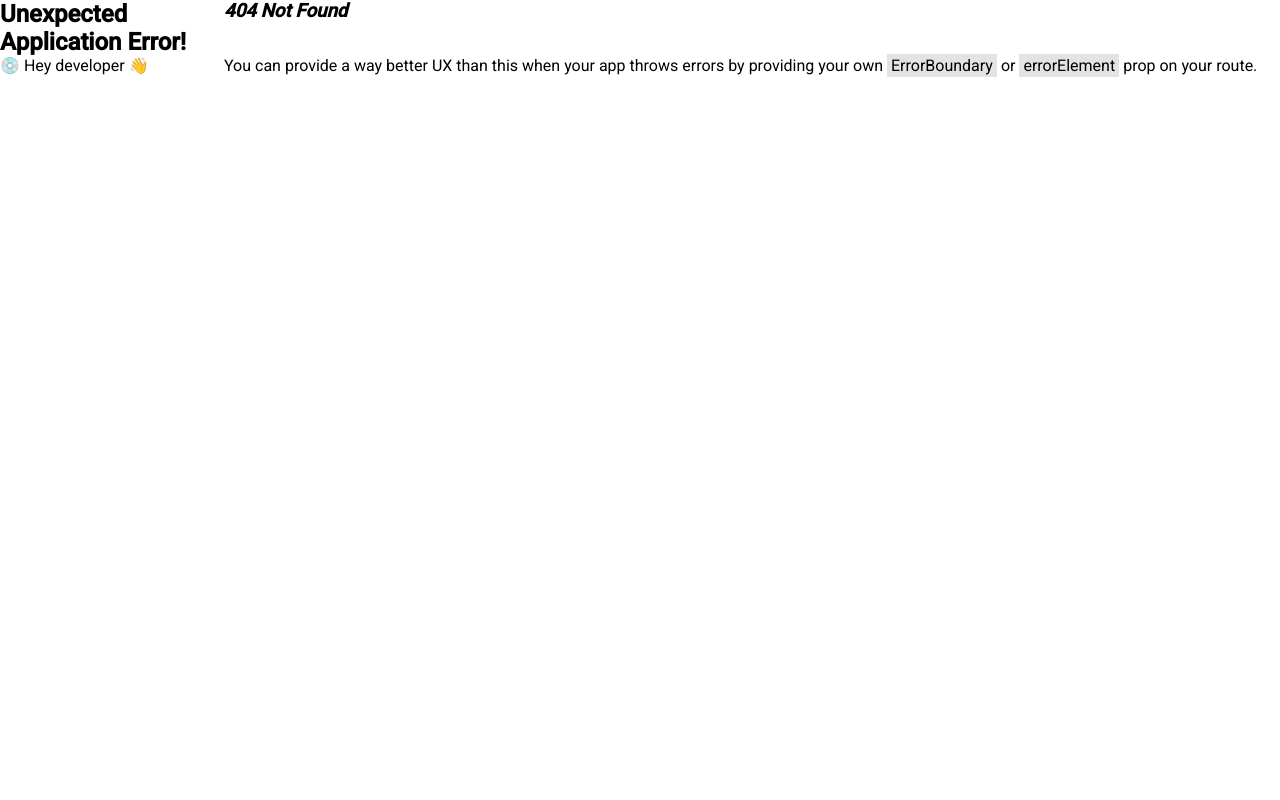
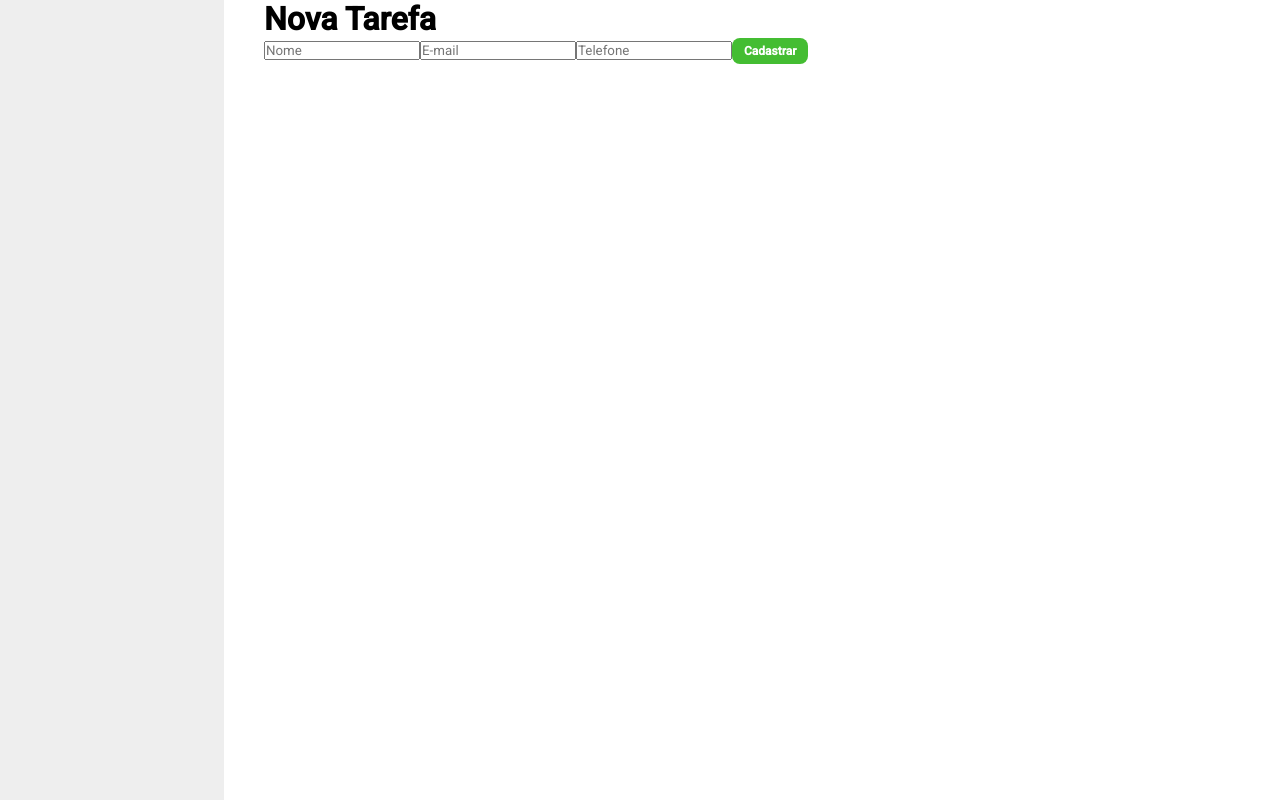
Before and after one commit to Stanley-Felix-Bergamo/Lista-de-contatos, a React (Create React App) app: page /novo in a window 1280 px wide. Before the commit this address had no page. Built offline with nearby package versions, Linux system fonts and the light colour scheme.

Commit message:
feat:criando pagina de cadastro de contato

```diff
--- a/src/App.tsx
+++ b/src/App.tsx
@@ -3,12 +3,17 @@ import EstiloGlobal, { Container } from './styles'
 import Home from './Pages/Home'
 import store from './Store'
 import { Provider } from 'react-redux'
+import Novo from './Pages/Novo'
 
 function App() {
   const rotas = createBrowserRouter([
     {
       path: '/',
       element: <Home />
+    },
+    {
+      path: '/novo',
+      element: <Novo />
     }
   ])
 
--- /dev/null
+++ b/src/Containers/Formulario/index.tsx
@@ -0,0 +1,14 @@
+import { MainContainer } from '../../styles'
+import { Campo } from './styles'
+import { BotaoSalvar } from '../../styles'
+const Formulario = () => (
+  <MainContainer>
+    <h1>Nova Tarefa</h1>
+    <Campo type="text" placeholder="Nome" />
+    <Campo type="text" placeholder="E-mail" />
+    <Campo type="text" placeholder="Telefone" />
+    <BotaoSalvar>Cadastrar</BotaoSalvar>
+  </MainContainer>
+)
+
+export default Formulario
--- /dev/null
+++ b/src/Containers/Formulario/styles.ts
@@ -0,0 +1,3 @@
+import styled from 'styled-components'
+
+export const Campo = styled.input``
--- /dev/null
+++ b/src/Pages/Novo/index.tsx
@@ -0,0 +1,11 @@
+import BarraLateral from '../../Containers/BarraLateral'
+import Formulario from '../../Containers/Formulario'
+
+const Novo = () => (
+  <>
+    <BarraLateral />
+    <Formulario />
+  </>
+)
+
+export default Novo
```
